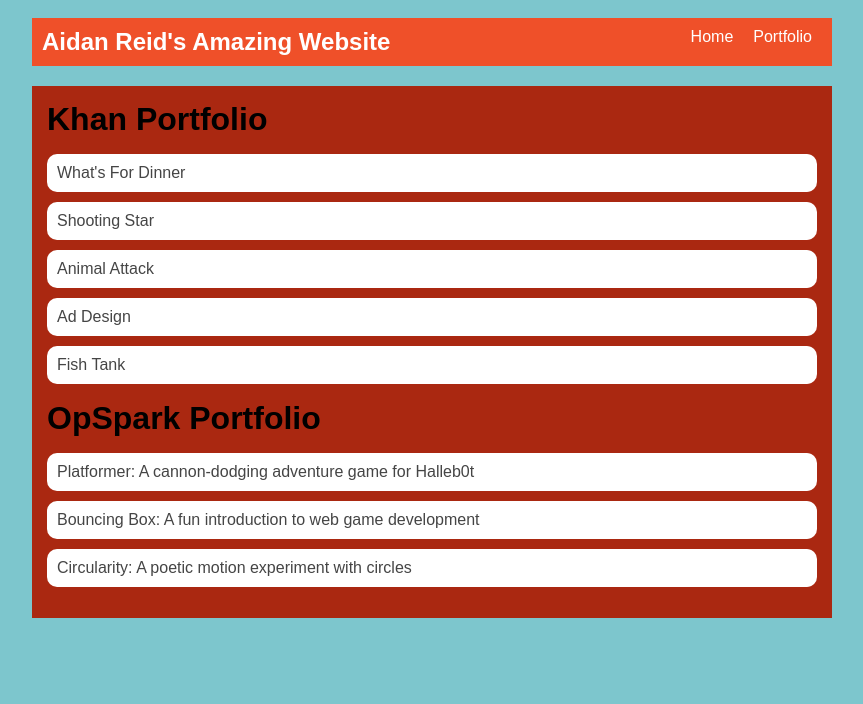
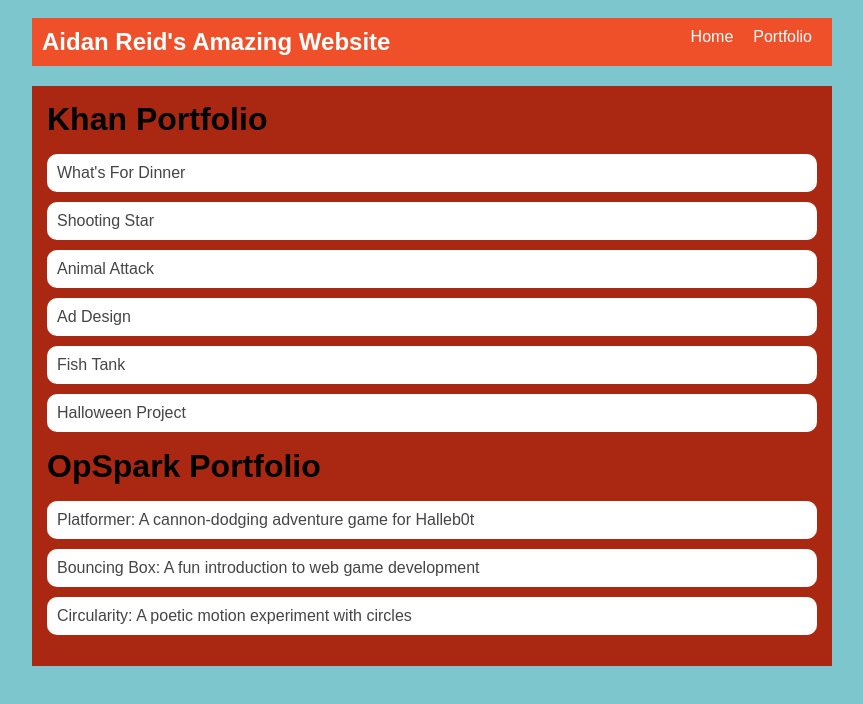
Before and after one commit to aidanreid2/aidanreid2.github.io, a plain HTML site: page portfolio.html in a window 1280 px wide. Shown: the whole page, without its empty margins (208-1071 px from the left). Drawn offline with Linux system fonts and the light colour scheme.

Commit message:
added new project

```diff
--- a/portfolio.html
+++ b/portfolio.html
@@ -37,6 +37,9 @@
             <li>
                 <a href="https://www.khanacademy.org/computer-programming/aidans-fish-tank/5085927580483584"target="_blank">Fish Tank</a>
             </li>
+            <li>
+                <a href="https://www.khanacademy.org/computer-programming/reid_halloween-project/5956135625015296"target="_blank">Halloween Project</a>
+            </li>
         </ul>
 
          <h1>OpSpark Portfolio</h1>
```
